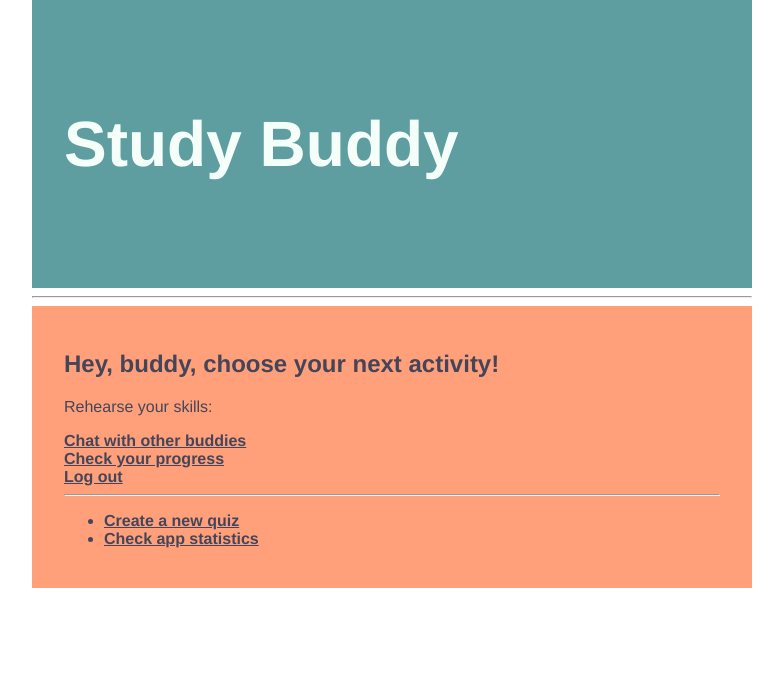
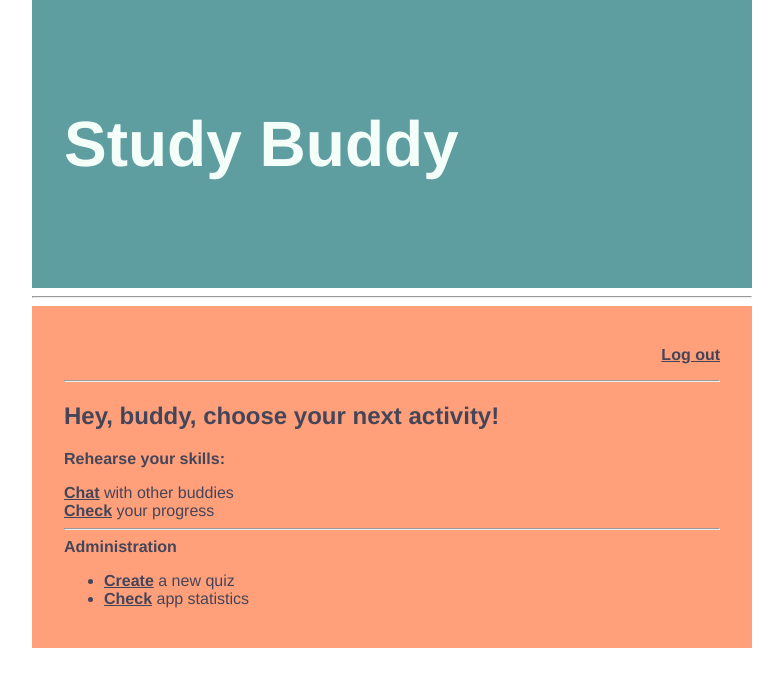
Before and after one commit to SiniCode/study-buddy, a Flask app: template templates/home.html in a window 1280 px wide. Shown: the top 687 px of the page, without its empty margins (248-1031 px from the left). Run offline with Flask 2, Linux system fonts and the light colour scheme; the template is opened without the code that fills it, so the values that code supplies are empty; the visitor is signed in with stand-in values (Sample User, id 1).

Commit message:
improve layout

```diff
--- a/static/style.css
+++ b/static/style.css
@@ -40,3 +40,7 @@ a:visited {
 a:hover {
     color: #26252E;
 }
+
+.logout {
+    text-align: right;
+}
--- a/templates/admin.html
+++ b/templates/admin.html
@@ -1,6 +1,8 @@
 {% extends "layout.html" %}
 {% block title %}Administration{% endblock %}
 {% block content %}
+<p class="logout"><a href="/logout">Log out</a></p>
+<hr>
 {% if session.user_role == "admin" %}
 <h2>App statistics</h2>
 <h3>Users</h3>
--- a/templates/chat.html
+++ b/templates/chat.html
@@ -1,8 +1,9 @@
 {% extends "layout.html" %}
 {% block title %}Chat{% endblock %}
 {% block content %}
+<p class="logout"><a href="/logout">Log out</a></p>
+<hr>
 <h2>Buddy Chat</h2>
-
 {% if session.user_id %}
 <form action="/chat" method="post">
   Send a question to your buddies:
@@ -16,7 +17,8 @@ Send a question to your buddies:
 <hr>
 
 {% for question in questions %}
-<p><b>{{ question[2] }}</b>
+<p>
+  <b>{{ question[2] }}</b>
   <br>
   Sent at: {{ question[3].strftime("%d/%m/%Y %H:%M:%S") }}
   <br>
--- a/templates/check.html
+++ b/templates/check.html
@@ -1,7 +1,8 @@
 {% extends "layout.html" %}
 {% block title %}Check{% endblock %}
 {% block content %}
-
+<p class="logout"><a href="/logout">Log out</a></p>
+<hr>
 {% if answer == correct %}
 <h2>Well done, buddy!</h2>
 {% else %}
--- a/templates/home.html
+++ b/templates/home.html
@@ -1,25 +1,27 @@
 {% extends "layout.html" %}
 {% block title %}Home{% endblock %}
 {% block content %}
+<p class="logout"><a href="/logout">Log out</a></p>
+<hr>
 <h2>Hey, buddy, choose your next activity!</h2>
-<p>Rehearse your skills:
+<p>
+  <b>Rehearse your skills:</b>
   <ul>
     {% for quiz in quizzes %}
     <li><a href="/play/{{ quiz.id }}">{{ quiz.name }}</a>
     {% endfor %}
   </ul>
 
-  <a href="/chat">Chat with other buddies</a>
+  <a href="/chat">Chat</a> with other buddies
   <br>
-  <a href="/statistics">Check your progress</a>
-  <br>
-  <a href="/logout">Log out</a>
+  <a href="/statistics">Check</a> your progress
 
   {% if session.user_role == "admin" %}
   <hr>
+  <b>Administration</b>
   <ul>
-    <li><a href="/create">Create a new quiz</a>
-    <li><a href="/admin">Check app statistics</a>
+    <li><a href="/create">Create</a> a new quiz
+    <li><a href="/admin">Check</a> app statistics
   </ul>
   {% endif %}
 </p>
--- a/templates/play.html
+++ b/templates/play.html
@@ -1,6 +1,8 @@
 {% extends "layout.html" %}
 {% block title %}Play{% endblock %}
 {% block content %}
+<p class="logout"><a href="/logout">Log out</a></p>
+<hr>
 <h2>{{ quiz_name }}</h2>
 <p>{{ quiz_description }}</p>
 <hr>
--- a/templates/statistics.html
+++ b/templates/statistics.html
@@ -1,6 +1,8 @@
 {% extends "layout.html" %}
 {% block title %}Statistics{% endblock %}
 {% block content %}
+<p class="logout"><a href="/logout">Log out</a></p>
+<hr>
 <h2>Your Study Buddy Stats</h2>
 <p><b>{{ stats[0] }}</b>
   <ul>
```
Also changed, not shown: templates/question.html (+6 -3 lines). Lines whose indentation alone changed are shown as unchanged.
